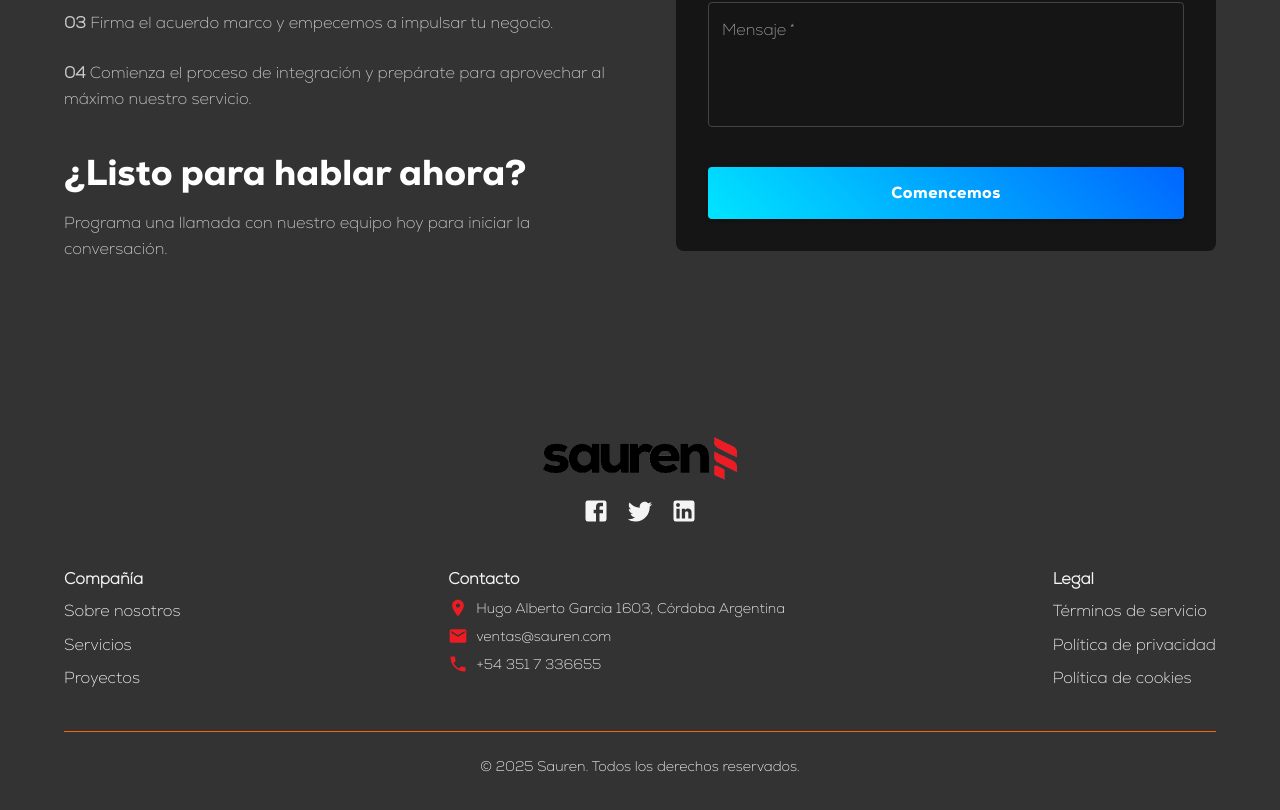
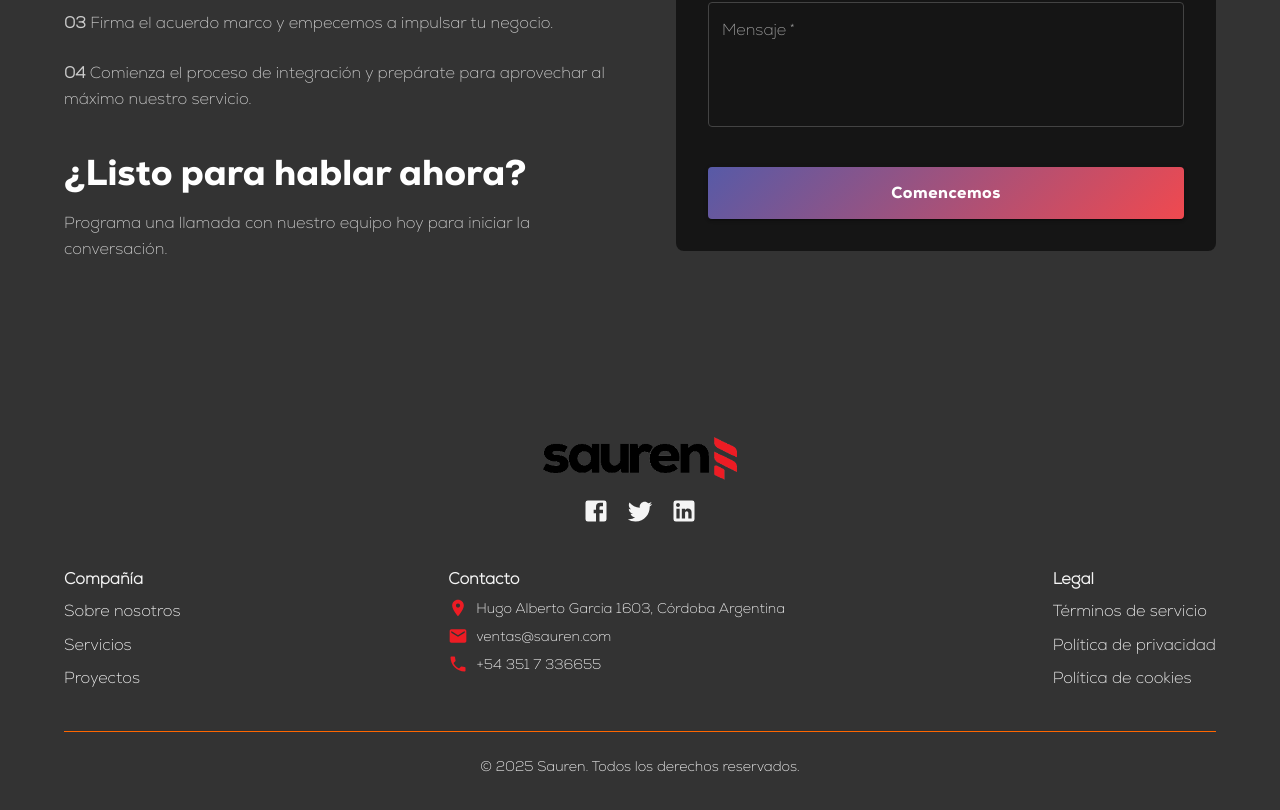
Before and after one commit to JereNatalini/SaurenLanding, a React (Vite) app in the folder landing-sauren/: page / in a window 1280 px wide. Shown: the part 2963-3773 px from the top of the page. Built offline with nearby package versions, Linux system fonts and the light colour scheme.

Commit message:
Página de Contacto

```diff
--- a/landing-sauren/src/components/Formulario.tsx
+++ b/landing-sauren/src/components/Formulario.tsx
@@ -1,5 +1,6 @@
 import React, { useState } from "react";
 import { Box, Button, TextField, Alert } from "@mui/material";
+import theme from "../theme";
 
 const Formulario: React.FC = () => {
   const [formData, setFormData] = useState({
@@ -201,9 +202,9 @@ const Formulario: React.FC = () => {
           mt: 2,
           py: 1.5,
           fontSize: '1rem',
-          background: 'linear-gradient(45deg, #00e5ff 0%, #0066ff 100%)',
+          background: `linear-gradient(135deg, ${theme.palette.secondary.light} 0%, ${theme.palette.primary.light} 100%)`,
           '&:hover': {
-            background: 'linear-gradient(45deg, #00bcd4 0%, #0044ff 100%)',
+            background: `linear-gradient(135deg, ${theme.palette.secondary.light} 100%, ${theme.palette.primary.light} 0%)`,
             boxShadow: '0 4px 15px rgba(0, 229, 255, 0.3)'
           },
           transition: 'all 0.3s ease',
```
